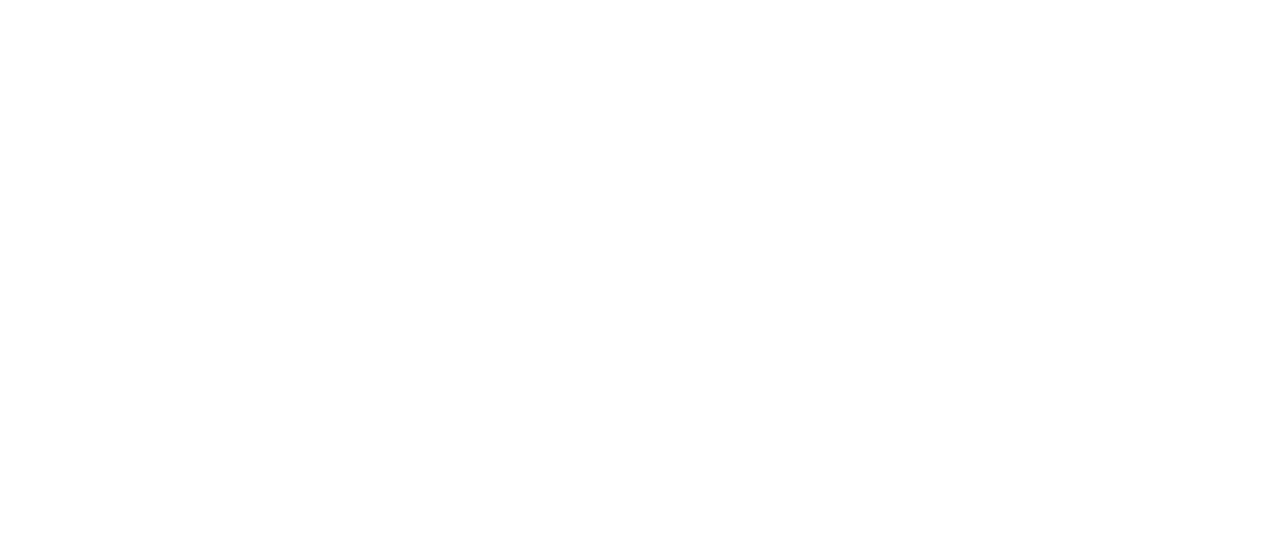
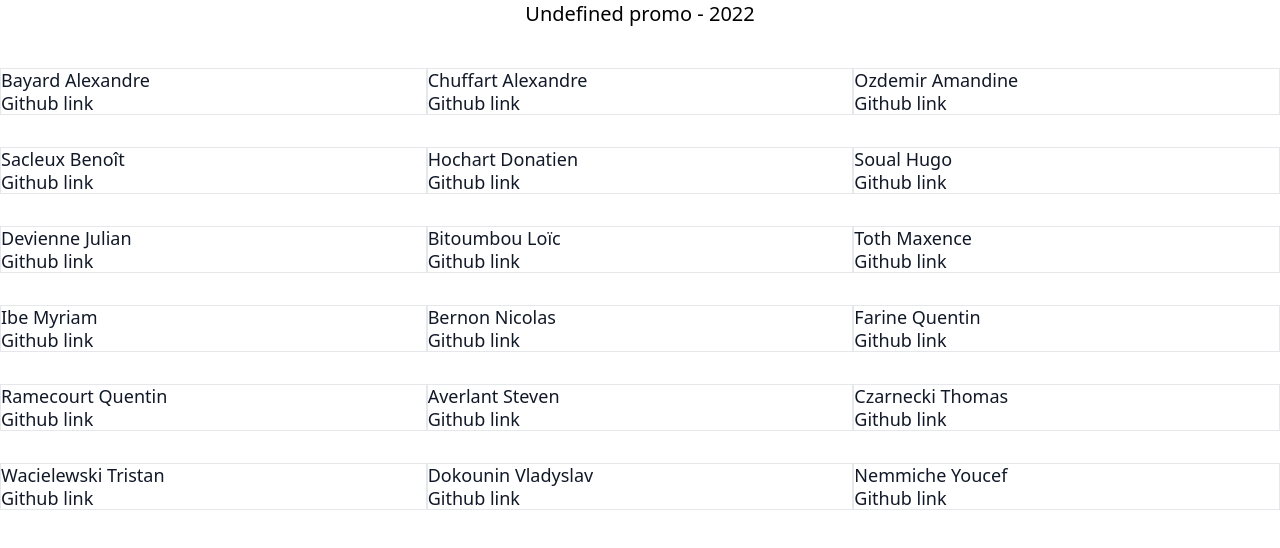
Before and after one commit to SacleuxBenoit/undefined-promo-2022, a plain HTML site: page index.html in a window 1280 px wide. Drawn offline with nearby package versions, Linux system fonts and the light colour scheme.

Commit message:
update cards : we now have 3 cards per cols

```diff
--- a/index.html
+++ b/index.html
@@ -9,6 +9,7 @@
     <title>Undefined - promo - 2022</title>
 </head>
 <body>
-
+    <h1 class="text-center text-xl mb-10">Undefined promo - 2022</h1>
+	<main class="grid lg:grid-cols-3"></main>
 </body>
 </html>
--- a/script.js
+++ b/script.js
@@ -0,0 +1,20 @@
+
+const main = document.querySelector('main');
+
+async function fetchStudents ()
+{
+	const response = await fetch('http://localhost:5500/promo.json').then(response => response.json());
+	const students = response.students;
+
+	students.forEach( student => {
+		let card = document.createElement('div');
+		let p = document.createElement('p');
+		card.className = "text-gray-900 text-lg leading-tight font-medium mb-8 border";
+		card.innerHTML = student.lastname + " " + student.firstname;
+		p.innerHTML = `<a href="https://github.com/${student.githubid}">Github link</a>`
+		main.appendChild(card);
+		card.appendChild(p);
+	});
+}
+
+fetchStudents();
```
